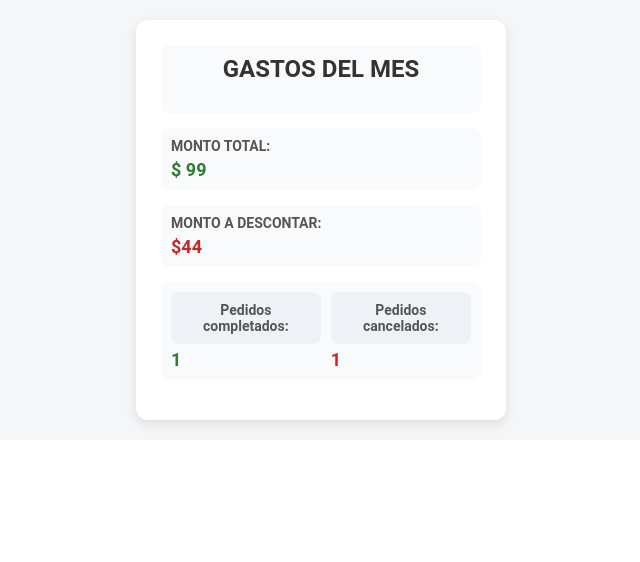
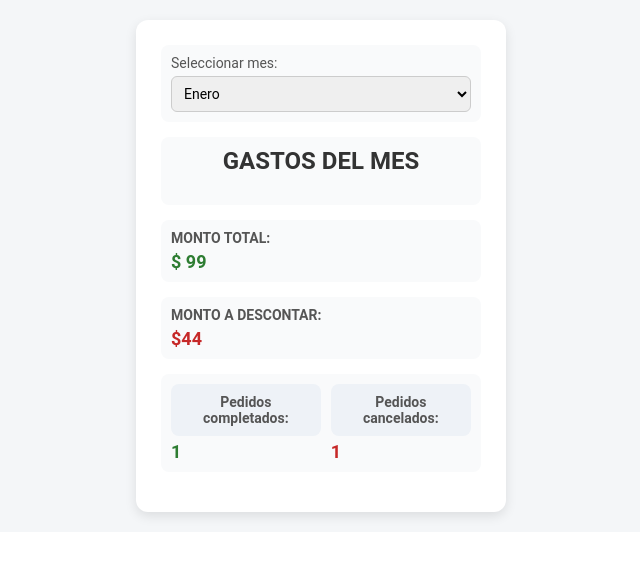
Before and after one commit to Gabyx708/menu.front.js, a website with bundled scripts: page pages/gastos/gastos.html in a window 1280 px wide. Shown: the whole page, without its empty margins (319-959 px from the left). Built offline with nearby package versions, Linux system fonts and the light colour scheme; a script that the page names is missing.

Commit message:
se agrego un selector de mes para los gastos

```diff
--- a/pages/gastos/gastos.css
+++ b/pages/gastos/gastos.css
@@ -77,3 +77,23 @@ p {
 #cant-pedidos-cancelados {
     color: #c62828;
 }
+
+#selector-mes {
+    display: flex;
+    flex-direction: column;
+    margin-bottom: 15px;
+}
+
+#selector-mes label {
+    font-size: 14px;
+    color: #555;
+    margin-bottom: 5px;
+}
+
+#selector-mes select {
+    padding: 8px;
+    border-radius: 6px;
+    border: 1px solid #ccc;
+    font-size: 14px;
+    cursor: pointer;
+}
--- a/pages/gastos/gastos.html
+++ b/pages/gastos/gastos.html
@@ -13,6 +13,23 @@
 
     <section>
         <div id="containder-gastos">
+            <div id="selector-mes">
+                <label for="mes">Seleccionar mes:</label>
+                <select id="mes">
+                    <option value="1">Enero</option>
+                    <option value="2">Febrero</option>
+                    <option value="3">Marzo</option>
+                    <option value="4">Abril</option>
+                    <option value="5">Mayo</option>
+                    <option value="6">Junio</option>
+                    <option value="7">Julio</option>
+                    <option value="8">Agosto</option>
+                    <option value="9">Septiembre</option>
+                    <option value="10">Octubre</option>
+                    <option value="11">Noviembre</option>
+                    <option value="12">Diciembre</option>
+                </select>
+            </div>
             <div>
                 <h2>GASTOS DEL MES</h2>
             </div>
--- a/pages/gastos/gastos.js
+++ b/pages/gastos/gastos.js
@@ -1,36 +1,46 @@
 import getGastosMes from "../../services/web/getGastosMes.js"
 
-window.onload = async () =>
-{
-    let response = await getGastosMes();
+window.onload = async () => {
 
+    const selectMes = document.getElementById("mes");
+
+    // Mes actual automático
+    const mesActual = new Date().getMonth() + 1;
+    selectMes.value = mesActual;
+
+    await cargarDatos(mesActual);
+
+    // Evento cuando cambia el mes
+    selectMes.addEventListener("change", async () => {
+        const mesSeleccionado = selectMes.value;
+        await cargarDatos(mesSeleccionado);
+    });
+};
+
+
+async function cargarDatos(mes) {
+
+    let response = await getGastosMes({ mes });
     let responseJson = await response.json();
-
     let dataGastos = responseJson.data;
 
     PintarDatosGastos(dataGastos);
 }
 
 
-
-function PintarDatosGastos(dataGastos)
-{
+function PintarDatosGastos(dataGastos) {
     let montoTotal = dataGastos.montos.montoTotal;
     let montoDescontar = dataGastos.montos.montoApagar;
 
     let pedidosCompletados = dataGastos.montos.cantidadPedidosConfirmados;
     let pedidosCancelados = dataGastos.montos.cantidadPedidosCancelados;
-    console.log(dataGastos);
 
-
-    let montoTotalStr = "$"+new Intl.NumberFormat("es-AR").format(montoTotal);
-    let montoDescontarStr = "$"+new Intl.NumberFormat("es-AR").format(montoDescontar);
-
+    let montoTotalStr = "$" + new Intl.NumberFormat("es-AR").format(montoTotal);
+    let montoDescontarStr = "$" + new Intl.NumberFormat("es-AR").format(montoDescontar);
 
     document.getElementById("monto-total").textContent = montoTotalStr;
     document.getElementById("monto-descontar").textContent = montoDescontarStr;
 
     document.getElementById("cant-pedidos-completados").textContent = pedidosCompletados;
     document.getElementById("cant-pedidos-cancelados").textContent = pedidosCancelados;
-
 }
--- a/services/web/getGastosMes.js
+++ b/services/web/getGastosMes.js
@@ -1,11 +1,13 @@
 import API_URL from "../../config/ApiConfig.js";
 import { getDni, getToken } from "../local/guardarUsuario.js";
 
-export default async function getGastosMes()
+export default async function getGastosMes({mes})
 {
+  console.log("ejecuto")
+
     const dni = getDni();
     const jwt = getToken();
-    const endpoint = `${API_URL}/usuario/${dni}/gastos`;
+    const endpoint = `${API_URL}/usuario/${dni}/gastos?month=${mes}`;
 
     const request = {
         method: "GET",
```
